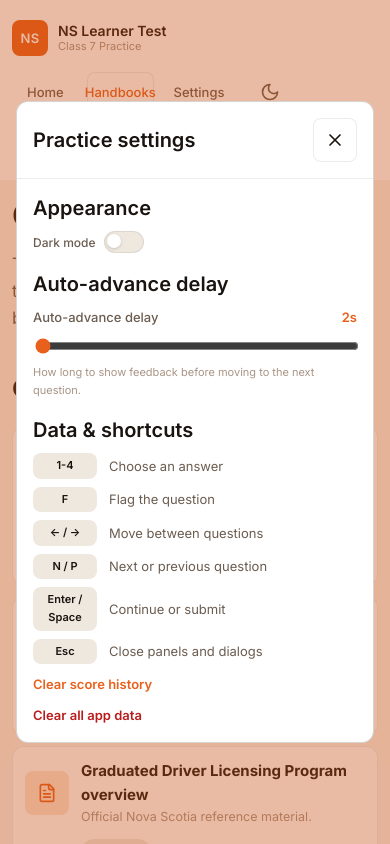
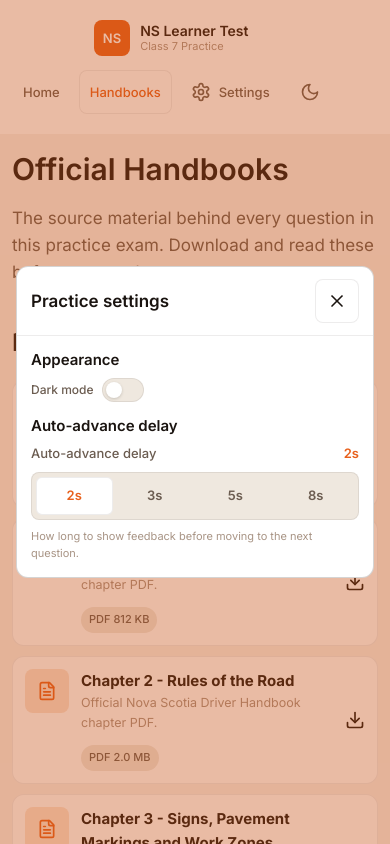
Before and after one commit to muknan/NS-Learners, a Next.js app: page /handbooks in a window 390 px wide. Both pictures are taken after a click on the button "Settings". Shown: the top 844 px of the page. Built offline with nearby package versions, Linux system fonts and the light colour scheme.

Commit message:
Refine practice UI and handbook links

```diff
--- a/src/app/handbooks/page.tsx
+++ b/src/app/handbooks/page.tsx
@@ -12,10 +12,12 @@ export const metadata = {
 export const dynamic = 'force-static';
 
 export default function HandbooksPage() {
-  const groups = ['Official Guides', 'Quick Reference'].map((section) => ({
-    section,
-    materials: officialMaterials.filter((material) => material.section === section),
-  }));
+  const groups = [...new Set(officialMaterials.map((material) => material.section))].map(
+    (section) => ({
+      section,
+      materials: officialMaterials.filter((material) => material.section === section),
+    }),
+  );
 
   return (
     <PageWrapper>
@@ -45,8 +47,8 @@ export default function HandbooksPage() {
                 <span>
                   <strong>{material.label}</strong>
                   <small>
-                    {material.id === 'official-driver-handbook'
-                      ? 'Primary handbook for rules, signs, licensing, safety, conditions, and impairment.'
+                    {material.section === "Driver's Handbook PDFs"
+                      ? 'Official Nova Scotia Driver Handbook chapter PDF.'
                       : 'Official Nova Scotia reference material.'}
                   </small>
                 </span>
--- a/src/components/exam/ExamCard.tsx
+++ b/src/components/exam/ExamCard.tsx
@@ -121,14 +121,15 @@ export function ExamCard({
           {toggleHint ? <p className="exam-card__toggle-hint">{toggleHint}</p> : null}
         </div>
         <div className="exam-card__actions">
+          {questionIndex > 0 ? (
             <Button
               tone="secondary"
               icon={<ArrowLeft aria-hidden="true" suppressHydrationWarning />}
               onClick={onPrevious}
-            disabled={questionIndex === 0}
             >
               Prev
             </Button>
+          ) : null}
           <Button
             aria-pressed={flagged}
             icon={<Flag aria-hidden="true" suppressHydrationWarning />}
--- a/src/components/home/HomeClient.tsx
+++ b/src/components/home/HomeClient.tsx
@@ -89,10 +89,7 @@ export function HomeClient({ stats }: HomeClientProps) {
         </div>
         <div className="mode-grid">
           {modes.map((mode) => (
-            <article
-              className={mode.id === 'all-questions' ? 'mode-card mode-card--wide' : 'mode-card'}
-              key={mode.id}
-            >
+            <article className="mode-card" key={mode.id}>
               <span className="mode-card__top">
                 <span className="mode-card__category">{mode.categoryLabel}</span>
                 <strong>{mode.label}</strong>
--- a/src/components/layout/Header.tsx
+++ b/src/components/layout/Header.tsx
@@ -50,7 +50,12 @@ export function Header() {
 
   return (
     <header className="site-header">
-      <Link href="/" className="site-logo" aria-label="NS Learner Test Practice — Home">
+      <Link
+        href="/"
+        prefetch={false}
+        className="site-logo"
+        aria-label="NS Learner Test Practice — Home"
+      >
         <span className="site-logo__mark" aria-hidden="true">
           NS
         </span>
@@ -61,10 +66,14 @@ export function Header() {
       </Link>
 
       <nav className="site-nav" aria-label="Primary navigation">
-        <Link aria-current={pathname === '/' ? 'page' : undefined} href="/">
+        <Link aria-current={pathname === '/' ? 'page' : undefined} href="/" prefetch={false}>
           Home
         </Link>
-        <Link aria-current={pathname === '/handbooks' ? 'page' : undefined} href="/handbooks">
+        <Link
+          aria-current={pathname === '/handbooks' ? 'page' : undefined}
+          href="/handbooks"
+          prefetch={false}
+        >
           Handbooks
         </Link>
         <button type="button" onClick={() => setSettingsOpen(true)}>
--- a/src/components/layout/SettingsPanel.tsx
+++ b/src/components/layout/SettingsPanel.tsx
@@ -6,6 +6,7 @@ import { ToggleSwitch } from '@/components/ui/ToggleSwitch';
 import { HISTORY_KEY, readAdvanceDuration, saveAdvanceDuration, THEME_KEY } from '@/lib/storage';
 
 type Theme = 'light' | 'dark';
+const ADVANCE_DURATION_OPTIONS = [2, 3, 5, 8] as const;
 
 export function SettingsPanel({ open, onClose }: { open: boolean; onClose: () => void }) {
   const [theme, setTheme] = useState<Theme>('light');
@@ -86,26 +87,32 @@ export function SettingsPanel({ open, onClose }: { open: boolean; onClose: () =>
         <section className="settings-section" aria-labelledby="advance-settings-title">
           <h3 id="advance-settings-title">Auto-advance delay</h3>
           <div className="setting-row">
-            <label htmlFor="advance-duration" className="setting-label">
+            <div className="setting-label">
               Auto-advance delay
               <span className="setting-value">{advanceDuration}s</span>
-            </label>
-            <input
-              id="advance-duration"
-              type="range"
-              min={2}
-              max={8}
-              step={0.5}
-              value={advanceDuration}
-              onChange={(event) => updateAdvanceDuration(Number(event.target.value))}
-            />
+            </div>
+            <div className="delay-choice" role="group" aria-label="Auto-advance delay">
+              {ADVANCE_DURATION_OPTIONS.map((duration) => (
+                <button
+                  className={advanceDuration === duration ? 'is-active' : ''}
+                  key={duration}
+                  onClick={() => updateAdvanceDuration(duration)}
+                  type="button"
+                >
+                  {duration}s
+                </button>
+              ))}
+            </div>
             <p className="setting-hint">
               How long to show feedback before moving to the next question.
             </p>
           </div>
         </section>
 
-        <section className="settings-section" aria-labelledby="keyboard-settings-title">
+        <section
+          className="settings-section settings-section--data"
+          aria-labelledby="keyboard-settings-title"
+        >
           <h3 id="keyboard-settings-title">Data & shortcuts</h3>
           <dl className="shortcut-list">
             <div>
--- a/src/data/official-materials.json
+++ b/src/data/official-materials.json
@@ -1,10 +1,80 @@
 [
   {
-    "id": "official-driver-handbook",
-    "label": "Nova Scotia Driver's Handbook",
+    "id": "driver-handbook-introduction",
+    "label": "Driver's Handbook - Introduction",
+    "section": "Driver's Handbook PDFs",
+    "fileSize": "PDF 1.3 MB",
+    "href": "https://novascotia.ca/sns/rmv/handbook/DH-1_intro.pdf"
+  },
+  {
+    "id": "driver-handbook-chapter-1",
+    "label": "Chapter 1 - Your Driver's Licence",
+    "section": "Driver's Handbook PDFs",
+    "fileSize": "PDF 812 KB",
+    "href": "https://novascotia.ca/sns/rmv/handbook/DH-Chapter1.pdf"
+  },
+  {
+    "id": "driver-handbook-chapter-2",
+    "label": "Chapter 2 - Rules of the Road",
+    "section": "Driver's Handbook PDFs",
+    "fileSize": "PDF 2.0 MB",
+    "href": "https://novascotia.ca/sns/rmv/handbook/DH-Chapter2.pdf"
+  },
+  {
+    "id": "driver-handbook-chapter-3",
+    "label": "Chapter 3 - Signs, Pavement Markings and Work Zones",
+    "section": "Driver's Handbook PDFs",
+    "fileSize": "PDF 798 KB",
+    "href": "https://novascotia.ca/sns/rmv/handbook/DH-Chapter3.pdf"
+  },
+  {
+    "id": "driver-handbook-chapter-4",
+    "label": "Chapter 4 - Safety",
+    "section": "Driver's Handbook PDFs",
+    "fileSize": "PDF 2.2 MB",
+    "href": "https://novascotia.ca/sns/rmv/handbook/DH-Chapter4.pdf"
+  },
+  {
+    "id": "driver-handbook-chapter-5",
+    "label": "Chapter 5 - Adverse Driving Conditions",
+    "section": "Driver's Handbook PDFs",
+    "fileSize": "PDF 1.6 MB",
+    "href": "https://novascotia.ca/sns/rmv/handbook/DH-Chapter5.pdf"
+  },
+  {
+    "id": "driver-handbook-chapter-6",
+    "label": "Chapter 6 - Driving and Impairment",
+    "section": "Driver's Handbook PDFs",
+    "fileSize": "PDF 984 KB",
+    "href": "https://novascotia.ca/sns/rmv/handbook/DH-Chapter6.pdf"
+  },
+  {
+    "id": "driver-handbook-chapter-7",
+    "label": "Chapter 7 - Vehicle Registration and Insurance",
+    "section": "Driver's Handbook PDFs",
+    "fileSize": "PDF 1.4 MB",
+    "href": "https://novascotia.ca/sns/rmv/handbook/DH-Chapter7.pdf"
+  },
+  {
+    "id": "driver-handbook-chapter-8",
+    "label": "Chapter 8 - Motorcycles",
+    "section": "Driver's Handbook PDFs",
+    "fileSize": "PDF 4.3 MB",
+    "href": "https://novascotia.ca/sns/rmv/handbook/DH-Chapter8.pdf"
+  },
+  {
+    "id": "driver-handbook-index",
+    "label": "Driver's Handbook - Index",
+    "section": "Driver's Handbook PDFs",
+    "fileSize": "PDF 586 KB",
+    "href": "https://novascotia.ca/sns/rmv/handbook/DH-Index.pdf"
+  },
+  {
+    "id": "class-7-knowledge-test",
+    "label": "Learner's Licence (Class 7) knowledge test",
     "section": "Official Guides",
     "fileSize": "Primary source",
-    "href": "https://novascotia.ca/sns/rmv/safe/handbook.asp"
+    "href": "https://www.novascotia.ca/take-driver-knowledge-test-learners-licence-class-7"
   },
   {
     "id": "road-test-class-5",
--- a/src/styles/globals.css
+++ b/src/styles/globals.css
@@ -195,6 +195,12 @@ p {
   border-color: var(--color-border-default);
   background: var(--color-surface-card);
   color: var(--color-text-primary);
+}
+
+.site-nav > a:active,
+.site-nav > button:active {
+  background: var(--color-surface-muted);
+  color: var(--color-brand-primary);
 }
 
 .site-nav > a[aria-current='page'] {
@@ -255,7 +261,7 @@ p {
 
 .button:active,
 .button.is-pressed {
-  transform: translateY(1px);
+  transform: none;
 }
 
 .button--primary {
@@ -543,12 +549,15 @@ p {
 }
 
 .mode-card__meta {
+  overflow: hidden;
   border-radius: var(--radius-pill);
   padding: 3px 10px;
   background: var(--color-surface-muted);
   color: var(--color-text-secondary);
   font-size: 12px;
   font-weight: 500;
+  text-overflow: ellipsis;
+  white-space: nowrap;
 }
 
 .mode-card__cta {
@@ -725,6 +734,10 @@ p {
   gap: 12px;
 }
 
+.exam-sidebar__close {
+  display: none;
+}
+
 .timer {
   display: inline-flex;
   min-height: 36px;
@@ -1075,8 +1088,8 @@ p {
 
 .modal {
   display: grid;
-  width: min(560px, 100%);
-  max-height: min(760px, 100%);
+  width: min(440px, 100%);
+  max-height: min(640px, 100%);
   overflow: auto;
   border: 1px solid var(--color-border-strong);
   border-radius: var(--radius-card);
@@ -1089,7 +1102,7 @@ p {
   align-items: center;
   justify-content: space-between;
   gap: 12px;
-  padding: 16px;
+  padding: 12px 14px;
 }
 
 .modal__header {
@@ -1098,7 +1111,7 @@ p {
 
 .modal__header h2 {
   margin: 0;
-  font-size: var(--text-22);
+  font-size: var(--text-18);
 }
 
 .modal__footer {
@@ -1107,19 +1120,19 @@ p {
 
 .settings-grid {
   display: grid;
-  gap: 18px;
-  padding: 16px;
+  gap: 14px;
+  padding: 14px;
 }
 
 .settings-section {
   display: grid;
-  gap: 10px;
+  gap: 8px;
 }
 
 .settings-section h3 {
   margin: 0;
   color: var(--color-text-primary);
-  font-size: 20px;
+  font-size: var(--text-16);
   font-weight: 600;
 }
 
@@ -1146,6 +1159,32 @@ p {
 input[type='range'] {
   width: 100%;
   accent-color: var(--color-brand-primary);
+}
+
+.delay-choice {
+  display: grid;
+  grid-template-columns: repeat(4, minmax(0, 1fr));
+  gap: 4px;
+  border: 1px solid var(--color-border-default);
+  border-radius: var(--radius-control);
+  padding: 4px;
+  background: var(--color-surface-muted);
+}
+
+.delay-choice button {
+  min-height: 38px;
+  border: 0;
+  border-radius: 6px;
+  background: transparent;
+  color: var(--color-text-secondary);
+  font-size: var(--text-14);
+  font-weight: 600;
+}
+
+.delay-choice button.is-active {
+  background: var(--color-surface-card);
+  color: var(--color-brand-primary);
+  box-shadow: inset 0 0 0 1px var(--color-border-default);
 }
 
 .setting-hint {
@@ -1220,8 +1259,8 @@ input[type='range'] {
 
 .toggle-switch__track {
   position: relative;
-  width: 40px;
-  height: 22px;
+  width: 42px;
+  height: 24px;
   flex-shrink: 0;
   border: 1.5px solid var(--color-border-default);
   border-radius: 999px;
@@ -1241,19 +1280,20 @@ input[type='range'] {
 
 .toggle-switch__thumb {
   position: absolute;
-  top: 2px;
-  left: 2px;
-  width: 14px;
-  height: 14px;
+  top: 50%;
+  left: 3px;
+  width: 16px;
+  height: 16px;
   border-radius: 50%;
   background: var(--color-surface-card);
   box-shadow: 0 1px 3px var(--color-border-strong);
   pointer-events: none;
+  transform: translateY(-50%);
   transition: transform 0.2s ease;
 }
 
 .toggle-switch__track--on .toggle-switch__thumb {
-  transform: translateX(18px);
+  transform: translate(18px, -50%);
 }
 
 .toggle-switch__track:focus-visible {
@@ -1556,20 +1596,35 @@ input[type='range'] {
   border-color: var(--color-warning);
 }
 
+@media (max-width: 900px) {
+  .settings-section--data {
+    display: none;
+  }
+}
+
 @media (max-width: 760px) {
   .site-header {
     display: grid;
-    gap: 16px;
+    gap: 14px;
+    justify-items: center;
   }
 
   .site-nav {
     display: grid;
-    grid-template-columns: repeat(5, minmax(0, 1fr));
-    width: 100%;
+    grid-template-columns: repeat(4, minmax(0, auto));
+    justify-content: center;
+    width: auto;
+    max-width: 100%;
+  }
+
+  .site-nav > a,
+  .site-nav > button {
+    min-height: 44px;
+    padding-inline: 10px;
   }
 
   .site-nav .button {
-    grid-column: span 5;
+    display: none;
   }
 
   .hero-section,
@@ -1605,52 +1660,151 @@ input[type='range'] {
     grid-template-columns: 1fr;
   }
 
-  .exam-sidebar {
-    position: static;
-  }
-
   .active-exam-header {
-    grid-template-columns: 1fr auto;
-  }
-
-  .active-exam-header > strong,
-  .active-exam-header > .timer,
+    position: sticky;
+    top: 0;
+    z-index: 12;
+    grid-template-columns: auto minmax(0, 1fr) auto;
+    gap: 8px;
+    padding: 8px;
+    border-radius: 0 0 var(--radius-card) var(--radius-card);
+  }
+
+  .active-exam-header .button--sm {
+    min-height: 40px;
+    padding-inline: 10px;
+  }
+
+  .active-exam-header > strong {
+    grid-column: 2;
+    grid-row: 1;
+    white-space: normal;
+    font-size: var(--text-14);
+    line-height: 1.35;
+  }
+
+  .active-exam-header > .timer {
+    grid-column: 2;
+    grid-row: 2;
+    justify-self: start;
+    min-height: 30px;
+    font-size: var(--text-12);
+  }
+
   .active-exam-header > .badge {
-    grid-column: 1 / -1;
+    display: none;
+  }
+
+  .active-exam-header > .button:first-child {
+    grid-column: 1;
+    grid-row: 1 / span 2;
+    align-self: center;
+  }
+
+  .active-exam-header > .button:last-child {
+    grid-column: 3;
+    grid-row: 1 / span 2;
+    align-self: center;
   }
 
   .exam-sidebar {
     position: fixed;
-    inset-inline: 0;
-    inset-block-end: 0;
+    inset: 0;
     z-index: 25;
-    max-height: 72vh;
+    max-height: none;
     overflow: auto;
-    transform: translateY(110%);
-    border-radius: var(--radius-card) var(--radius-card) 0 0;
+    transform: translateX(110%);
+    border-radius: 0;
+    background: var(--color-surface-card);
     transition: transform 160ms ease;
   }
 
   .exam-sidebar.is-open {
-    transform: translateY(0);
+    transform: translateX(0);
+  }
+
+  .exam-sidebar__top {
+    position: sticky;
+    top: 0;
+    z-index: 1;
+    padding-block-end: 10px;
+    background: var(--color-surface-card);
+  }
+
+  .exam-sidebar__close {
+    display: inline-flex;
   }
 
   .mobile-navigator-button {
-    display: inline-flex;
-    align-items: center;
+    display: none;
   }
 
   .question-nav {
     grid-template-columns: repeat(8, minmax(0, 1fr));
   }
 
+  .exam-card {
+    gap: 14px;
+    padding: 18px 16px 128px;
+  }
+
+  .exam-card h1 {
+    font-size: var(--text-24);
+    line-height: 1.25;
+  }
+
+  .exam-card .sign-figure img {
+    width: 120px;
+    height: 120px;
+  }
+
+  .exam-card__footer {
+    position: fixed;
+    inset-inline: 12px;
+    inset-block-end: 12px;
+    z-index: 14;
+    display: grid;
+    gap: 8px;
+    border: 1px solid var(--color-border-strong);
+    border-radius: var(--radius-card);
+    padding: 10px;
+    background: var(--color-surface-card);
+    box-shadow: 0 12px 36px color-mix(in srgb, var(--color-brand-dark) 20%, transparent);
+  }
+
+  .exam-card__toggle-area {
+    display: none;
+  }
+
+  .exam-card__actions {
+    display: flex;
+    flex-wrap: nowrap;
+    justify-content: stretch;
+    gap: 8px;
+  }
+
+  .exam-card__actions .button {
+    flex: 1 1 0;
+    min-width: 0;
+  }
+
+  .answer-list {
+    gap: 8px;
+  }
+
   .answer-option {
     grid-template-columns: 36px minmax(0, 1fr);
+    min-height: 56px;
+    padding: 10px;
   }
 
   .answer-option__status {
     grid-column: 2;
     white-space: normal;
+  }
+
+  .keyboard-hint {
+    display: none;
   }
 }
 
@@ -1670,6 +1824,10 @@ input[type='range'] {
     font-size: var(--text-36);
   }
 
+  .exam-card h1 {
+    font-size: var(--text-24);
+  }
+
   .page-shell {
     padding-inline: 12px;
   }
@@ -1692,10 +1850,20 @@ input[type='range'] {
     grid-template-columns: 44px minmax(0, 1fr);
   }
 
+  .pdf-card {
+    grid-template-columns: 44px minmax(0, 1fr) auto;
+    align-items: start;
+  }
+
   .pdf-card > .badge,
-  .pdf-card > svg,
   .history-item > .badge {
     grid-column: 2;
+  }
+
+  .pdf-card > svg {
+    grid-column: 3;
+    grid-row: 1 / span 2;
+    align-self: center;
   }
 }
 
```
Also changed, not shown: scripts/validate-questions.ts (+34 -0 lines), src/components/exam/ExamClient.tsx (+9 -1 lines), src/lib/modes.ts (+1 -18 lines), src/types/exam.ts (+1 -7 lines). Lines whose indentation alone changed are shown as unchanged.
